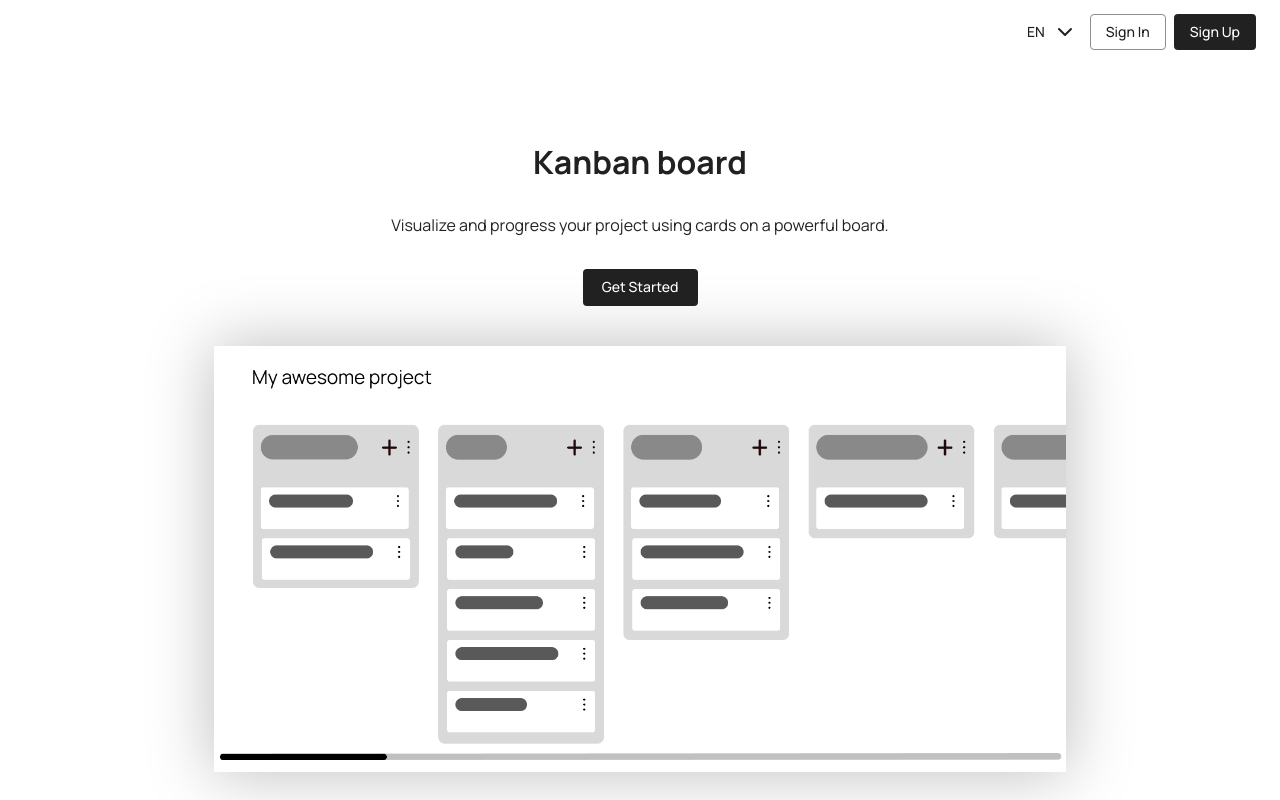
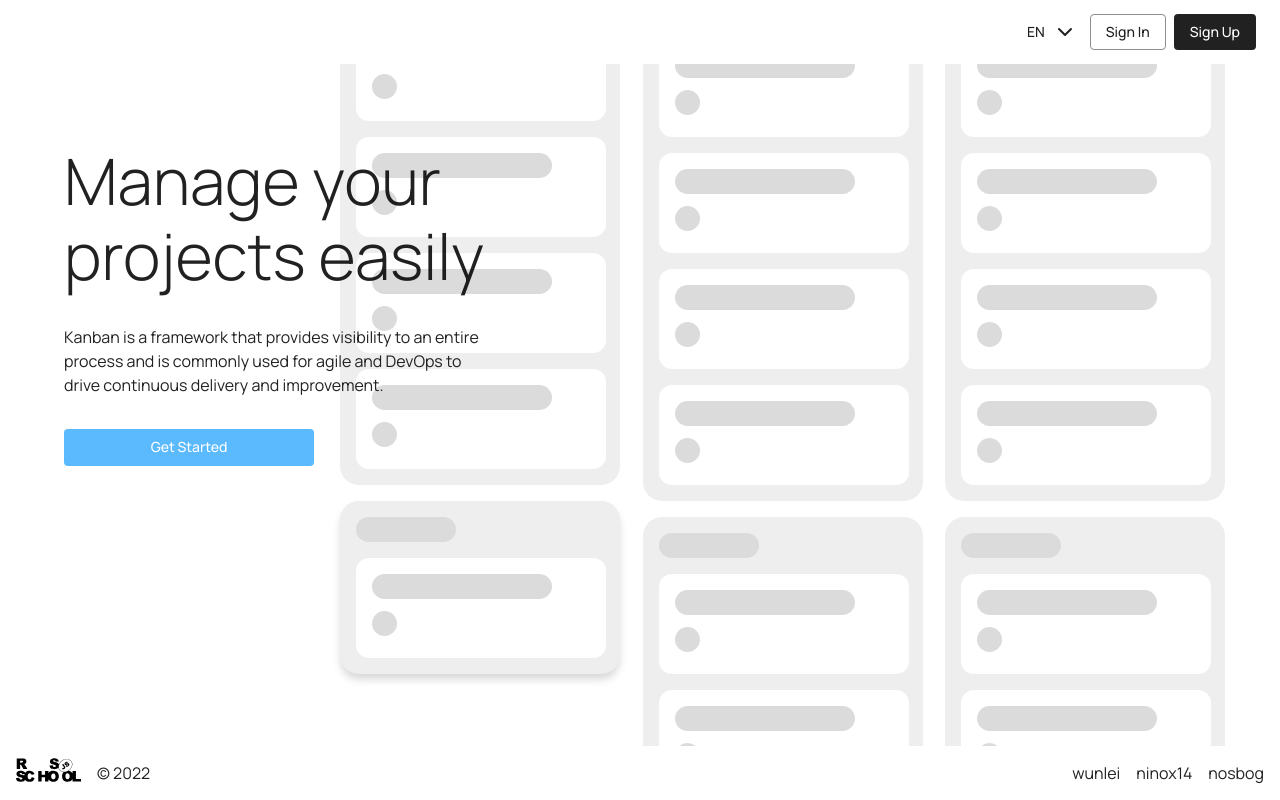
Before and after one commit to wunlei/project-management-app, a React (Create React App) app: page / in a window 1280 px wide. Shown: the top 800 px of the page. Built offline with nearby package versions, Linux system fonts and the light colour scheme.

Commit message:
feat: dummy tasks and column

```diff
--- /dev/null
+++ b/src/components/DummyPlaceholders/DummyColumn.tsx
@@ -0,0 +1,31 @@
+import { Box, Stack } from '@mui/material';
+import { DummyColumnProps } from './Dummy.types';
+import { dummyBlue, dummyGreyTitle, dummyGreyBG } from 'constants/colors';
+
+function DummyColumn(props: DummyColumnProps) {
+  const { children, isTitleBlue, boxShadow } = props;
+  return (
+    <Stack
+      padding={2}
+      spacing={2}
+      sx={{
+        width: 280,
+        boxShadow,
+        backgroundColor: dummyGreyBG,
+        borderRadius: '19px',
+      }}
+    >
+      <Box
+        sx={{
+          width: 100,
+          height: 25,
+          backgroundColor: isTitleBlue ? dummyBlue : dummyGreyTitle,
+          borderRadius: '20px',
+        }}
+      />
+      {children}
+    </Stack>
+  );
+}
+
+export default DummyColumn;
--- /dev/null
+++ b/src/components/DummyPlaceholders/DummyTask.tsx
@@ -0,0 +1,40 @@
+import { Box, Stack } from '@mui/material';
+import { dummyBlue, dummyGreyTitle } from 'constants/colors';
+
+import { DummyTaskProps } from './Dummy.types';
+
+function DummyTask(props: DummyTaskProps) {
+  const { isCircleBlue, isTitleBlue } = props;
+
+  return (
+    <Stack
+      width={250}
+      height={100}
+      padding={2}
+      spacing={1.5}
+      sx={{ backgroundColor: '#FFF', borderRadius: '13px' }}
+    >
+      <Box
+        sx={{
+          width: 180,
+          height: 25,
+          backgroundColor: isTitleBlue ? dummyBlue : dummyGreyTitle,
+          borderRadius: '20px',
+        }}
+      />
+      <Stack sx={{ width: '100%' }}>
+        <Box
+          sx={{
+            width: 25,
+            height: 25,
+            backgroundColor: isCircleBlue ? dummyBlue : dummyGreyTitle,
+            borderRadius: '50%',
+            justifySelf: 'end',
+          }}
+        />
+      </Stack>
+    </Stack>
+  );
+}
+
+export default DummyTask;
--- a/src/constants/colors.ts
+++ b/src/constants/colors.ts
@@ -20,3 +20,9 @@ export const colors = [
   '#90a4ae',
   '#f2716e',
 ];
+
+export const dummyGreyTitle = '#DBDBDB';
+
+export const dummyGreyBG = '#EEEEEE';
+
+export const dummyBlue = '#5BB9FD';
--- a/src/pages/Home/HomePage.tsx
+++ b/src/pages/Home/HomePage.tsx
@@ -12,12 +12,88 @@ import { useTranslation } from 'react-i18next';
 
 import { team } from 'constants/appConstants';
 import BoardImg from 'assets/img/board.png';
+import DummyTask from '../../components/DummyPlaceholders/DummyTask';
+import DummyColumn from 'components/DummyPlaceholders/DummyColumn';
+import { dummyBlue } from 'constants/colors';
 
 function HomePage() {
   const { t } = useTranslation();
   return (
     <>
-      <Container sx={{ flexGrow: 1 }} maxWidth={'md'}>
+      <Container sx={{ position: 'relative', flexGrow: 1, overflow: 'hidden' }}>
+        <Stack
+          spacing={2}
+          flexWrap="wrap"
+          height={1000}
+          width={900}
+          sx={{
+            columnGap: 1,
+            position: 'absolute',
+            top: -100,
+            right: 0,
+            zIndex: -1,
+          }}
+        >
+          <DummyColumn>
+            <DummyTask />
+            <DummyTask />
+            <DummyTask />
+            <DummyTask />
+          </DummyColumn>
+          <DummyColumn boxShadow="0px 6px 9px -1px rgba(0, 0, 0, 0.17);">
+            <DummyTask />
+          </DummyColumn>
+          <DummyColumn isTitleBlue>
+            <DummyTask />
+            <DummyTask />
+            <DummyTask />
+            <DummyTask />
+          </DummyColumn>
+          <DummyColumn>
+            <DummyTask />
+            <DummyTask />
+          </DummyColumn>
+          <DummyColumn>
+            <DummyTask />
+            <DummyTask />
+            <DummyTask />
+            <DummyTask />
+          </DummyColumn>
+          <DummyColumn>
+            <DummyTask />
+            <DummyTask />
+            <DummyTask />
+          </DummyColumn>
+        </Stack>
+        <Stack maxWidth={435}>
+          <Typography variant="h1" mt={10} fontSize={64}>
+            {t('Manage your projects easily')}
+          </Typography>
+          <Typography mt={4}>
+            {t(
+              'Kanban is a framework that provides visibility to an entire process and is commonly used for agile and DevOps to drive continuous delivery and improvement.'
+            )}
+          </Typography>
+          <Button
+            variant="contained"
+            sx={{
+              textTransform: 'capitalize',
+              width: 250,
+              mt: 4,
+              backgroundColor: dummyBlue,
+              color: 'primary',
+            }}
+          >
+            {t('Get started')}
+          </Button>
+        </Stack>
+      </Container>
+    </>
+  );
+}
+
+export default HomePage;
+/* <Container sx={{ flexGrow: 1 }} maxWidth={'md'}>
   <Stack alignItems="center">
     <Typography variant="h1" mt={10} fontWeight={700}>
       {t('Kanban board')}
@@ -86,9 +162,4 @@ function HomePage() {
       </Card>
     ))}
   </Stack>
-      </Container>
-    </>
-  );
-}
-
-export default HomePage;
+</Container> */
```
Also changed, not shown: src/components/DummyPlaceholders/Dummy.types.ts (added, +10 -0 lines). Lines whose indentation alone changed are shown as unchanged.
